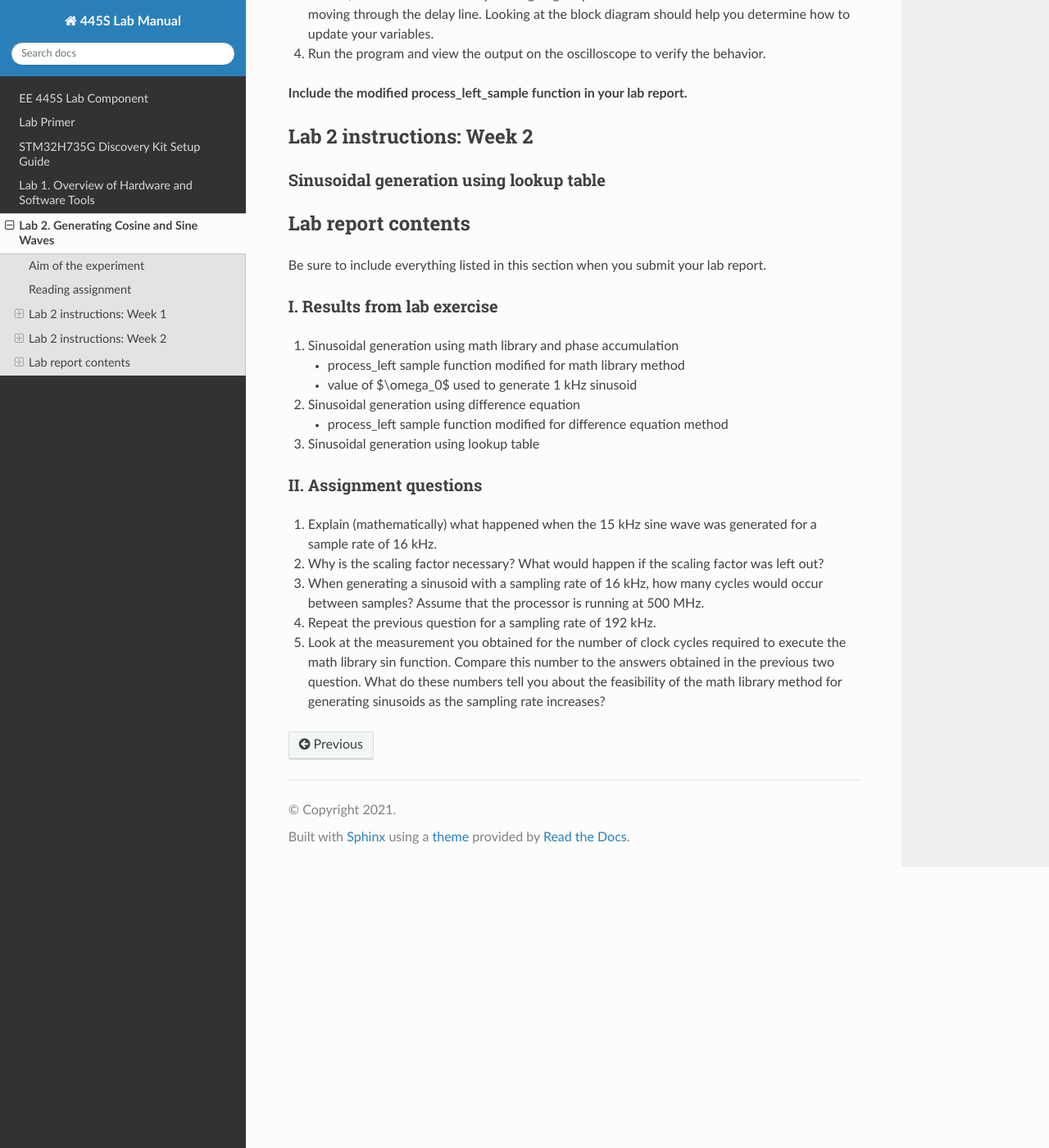
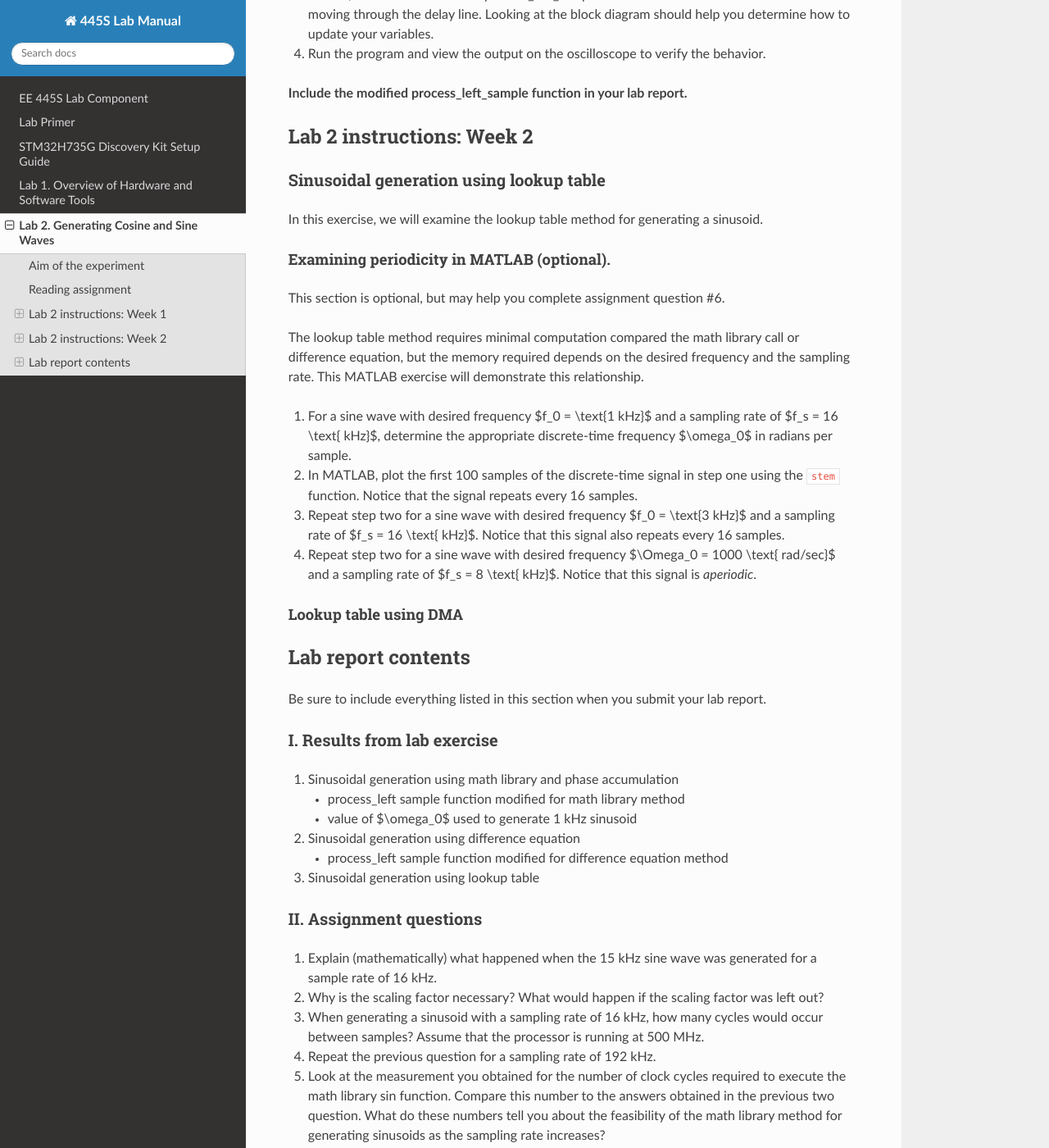
Before and after one commit to danjacobellis/EE445S-lab, a Sphinx documentation site: the page built from docs/lab2.md, in a window 1280 px wide and 1400 px high, scrolled down 2096 px. Shown: the whole window at 82% size. Built offline with Sphinx 7.4.7 and the Read the Docs theme 2.0.0, drawn with Linux system fonts in a browser that asks for light colours; some of the changed text lies outside the part shown.

Commit message:
lab2 week 2 instructions

```diff
--- a/docs/lab2.md
+++ b/docs/lab2.md
@@ -81,6 +81,24 @@ The impulse response of this system is a causal sinusoid with discrete time freq
 
 ### Sinusoidal generation using lookup table
 
+In this exercise, we will examine the lookup table method for generating a sinusoid.
+
+#### Examining periodicity in MATLAB (optional).
+
+This section is optional, but may help you complete assignment question #6.
+
+The lookup table method requires minimal computation compared the math library call or difference equation, but the memory required depends on the desired frequency and the sampling rate. This MATLAB exercise will demonstrate this relationship.
+
+1. For a sine wave with desired frequency $f_0 = \text{1 kHz}$ and a sampling rate of $f_s = 16 \text{ kHz}$, determine the appropriate discrete-time frequency $\omega_0$ in radians per sample.
+
+2. In MATLAB, plot the first 100 samples of the discrete-time signal in step one using the `stem` function. Notice that the signal repeats every 16 samples.
+
+3. Repeat step two for a sine wave with desired frequency $f_0 = \text{3 kHz}$ and a sampling rate of $f_s = 16 \text{ kHz}$. Notice that this signal also repeats every 16 samples.
+
+3. Repeat step two for a sine wave with desired frequency $\Omega_0 = 1000 \text{ rad/sec}$ and a sampling rate of $f_s = 8 \text{ kHz}$. Notice that this signal is *aperiodic*.
+
+#### Lookup table using DMA
+
 ## Lab report contents
 
 Be sure to include everything listed in this section when you submit your lab report.
@@ -110,4 +128,12 @@ Be sure to include everything listed in this section when you submit your lab re
 
 5. Look at the measurement you obtained for the number of clock cycles required to execute the math library sin function. Compare this number to the answers obtained in the previous two question. What do these numbers tell you about the feasibility of the math library method for generating sinusoids as the sampling rate increases?
 
+6. The lookup table method for generating a sinusoid requires almost no computation, but does require memory. For which of the following conditions would the lookup table method be appropriate?
+
+    a. $f_0 = \text{1 kHz}$, $f_s = 16 \text{ kHz}$
+
+    b. $f_0 = \text{440 Hz}$ (middle c), $f_s = 44.1 \text{ kHz}$ (CD audio)
+
+    c.  $\Omega_0 = 1000 \text{ rad/sec}$, $f_s = 16 \text{ kHz}$.
+
 [1]:http://users.ece.utexas.edu/~bevans/courses/realtime/lectures/01_Sinusoids/lecture1.ppt
```
